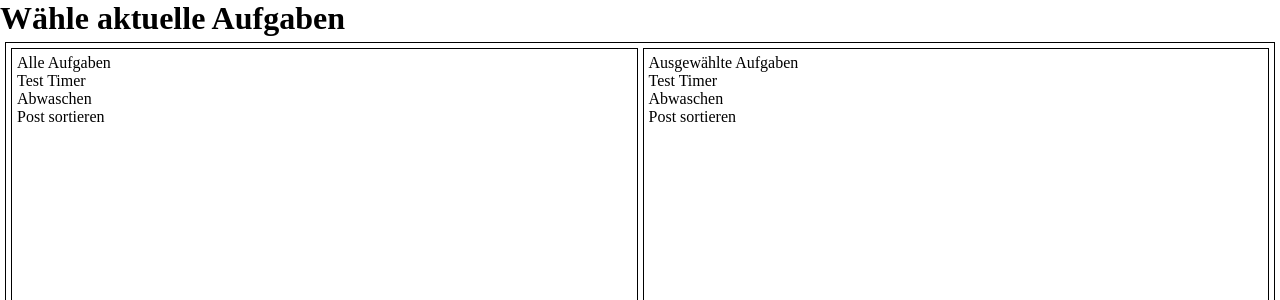
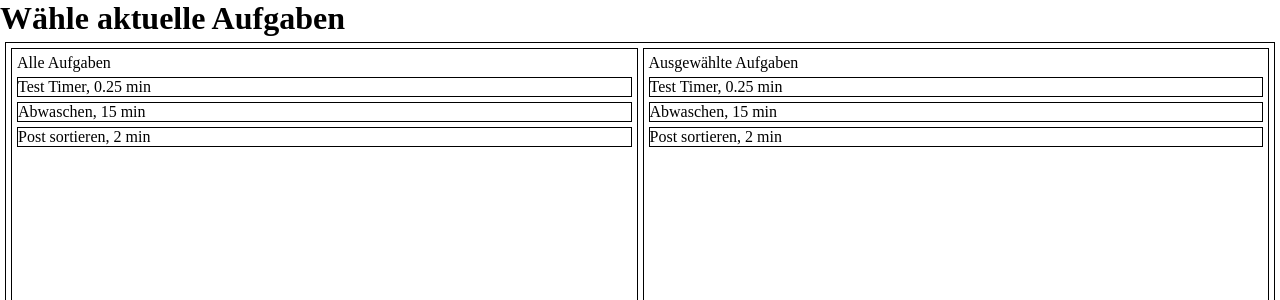
Before and after one commit to A11yship/capstone-project, a Next.js app: page /create-list in a window 1280 px wide. Shown: the top 300 px of the page. Built offline with nearby package versions, Linux system fonts and the light colour scheme.

Commit message:
Add basic styling to task

```diff
--- a/src/components/Column/StyledColumn.js
+++ b/src/components/Column/StyledColumn.js
@@ -3,6 +3,7 @@ import styled from 'styled-components';
 const StyledColumn = styled.div`
 	display: flex;
 	flex-direction: column;
+	gap: 5px;
 	width: 100%;
 	padding: 5px;
 	border: 1px solid black;
--- /dev/null
+++ b/src/components/Task/StyledTask.js
@@ -0,0 +1,7 @@
+import styled from 'styled-components';
+
+const StyledTask = styled.div`
+	border: 1px solid black;
+`;
+
+export default StyledTask;
--- a/src/pages/create-list.js
+++ b/src/pages/create-list.js
@@ -1,5 +1,6 @@
 import StyledColumn from '../components/Column/StyledColumn';
 import StyledContainer from '../components/Container/StyledContainer';
+import StyledTask from '../components/Task/StyledTask';
 import useStore from '../hooks/useStore';
 
 export default function CreateList() {
@@ -15,7 +16,11 @@ export default function CreateList() {
 						<StyledColumn key={column}>
 							{column}{' '}
 							{tasks.map(task => {
-								return <div key={task.id}>{task.name}</div>;
+								return (
+									<StyledTask key={task.id}>
+										{task.name}, {task.time} min
+									</StyledTask>
+								);
 							})}
 						</StyledColumn>
 					);
```
